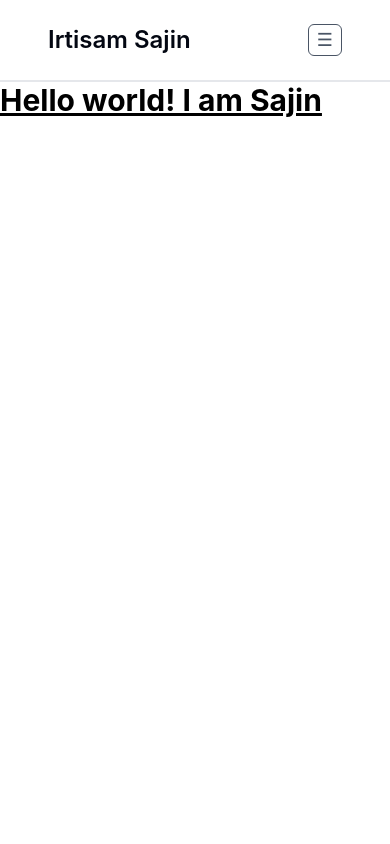
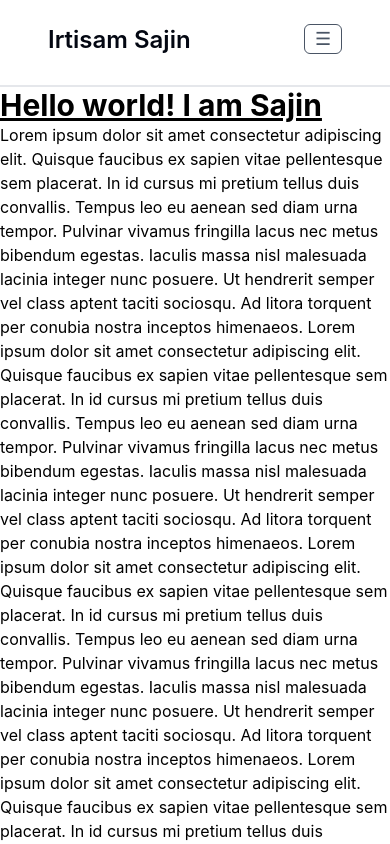
Before and after one commit to irtisamsajin/irtisamsajin.github.io, a React (Vite) app: page /#/ in a window 390 px wide. Shown: the top 844 px of the page. Built offline with nearby package versions, Linux system fonts and the light colour scheme.

Commit message:
Navbar: animations for small screen menu toggle

```diff
--- a/src/Components/Navbar.jsx
+++ b/src/Components/Navbar.jsx
@@ -9,7 +9,6 @@ function Navbar({activePage}) {
         <div className="flex justify-between px-12 md:px-20 lg:px-30 p-6 opacity-100 bg-white text-gray-950 ">
             <div>
                 <Link to="/" ><h3 className="text-2xl font-semibold">Irtisam Sajin</h3></Link>
-
             </div>
             <div className="hidden sm:flex justify-center gap-1 sm:gap-5 md:gap-6 lg:gap-10 text-lg text-gray-500">
                 <Link to="/" className={`hover:text-gray-950 transition duration-300 ${activePage=='/'?'text-gray-950 font-medium':''}`}>Home</Link>
@@ -19,22 +18,48 @@ function Navbar({activePage}) {
                 <Link to="/contact" className={`hover:text-gray-950 transition duration-300 ${activePage=='/contact'?'text-gray-950 font-medium':''}`}>Contact</Link>
             </div>
 
-        <div className="sm:hidden flex justify-center gap-1 sm:gap-5 md:gap-6 lg:gap-10 text-lg text-gray-500">
-            <button className="text-gray-600 cursor-pointer border rounded-md px-2" onClick={() => setOpenMenu(!openMenu)}> {openMenu?'✕':'☰'}  </button>
+            <div className="sm:hidden text-lg text-gray-500">
+                <button className="text-gray-600 cursor-pointer border rounded-md px-2 transition duration-300" onClick={() => setOpenMenu(!openMenu)} >
+                    <span className="relative block w-5 h-7 ">
+                        <span
+                            className={`absolute inset-0 transition-all duration-300 ${
+                                openMenu
+                                    ? 'opacity-0 rotate-90 scale-75'
+                                    : 'opacity-100 rotate-0 scale-100'
+                            }`}
+                        >
+                            ☰
+                        </span>
 
-
+                        <span
+                            className={`absolute inset-0 transition-all duration-300 ${
+                                openMenu
+                                    ? 'opacity-100 rotate-0 scale-100'
+                                    : 'opacity-0 -rotate-90 scale-75'
+                            }`}
+                        >
+                            ✕
+                        </span>
+                    </span>
+                </button>
             </div>
         </div>
         <div className="sm:hidden">
-        {openMenu && (
-            <div className="grid gap-2 px-12 pt-3 pb-4 bg-white text-gray-500 text-lg">
+
+            <div className={`fixed w-full grid gap-2 px-12 pt-3 pb-6 bg-white text-gray-500 text-lg border-b-2 border-b-gray-200 transition-all duration-500 ease-in-out overflow-hidden
+              ${
+                    openMenu
+                        ? 'max-h-80 opacity-100 pt-3 pb-4 translate-y-0'
+                        : 'max-h-0 opacity-0 py-0 -translate-y-2 pointer-events-none'
+                }`}
+            >
                 <Link to="/" className={`hover:text-gray-950 transition duration-300 ${activePage=='/'?'text-gray-950 font-medium':''}` } >Home</Link>
                 <Link to="/profile" className={`hover:text-gray-950 transition duration-300 ${activePage=='/profile'?'text-gray-950 font-medium':''}`} >Profile</Link>
                 <Link to="/projects" className={`hover:text-gray-950 transition duration-300 ${activePage=='/projects'?'text-gray-950 font-medium':''}`} >Projects</Link>
                 <Link to="/blog" className={`hover:text-gray-950 transition duration-300 ${activePage=='/blog'?'text-gray-950 font-medium':''}`} >Blog</Link>
                 <Link to="/contact" className={`hover:text-gray-950 transition duration-300 ${activePage=='/contact'?'text-gray-950 font-medium':''}`} >Contact</Link>
             </div>
-        )}
+
         </div>
 
     </div>
--- a/src/routes/Home.jsx
+++ b/src/routes/Home.jsx
@@ -8,6 +8,17 @@ function Home() {
       <h1 className="text-3xl font-bold underline">
         Hello world! I am Sajin
       </h1>
+      <p>
+        Lorem ipsum dolor sit amet consectetur adipiscing elit. Quisque faucibus ex sapien vitae pellentesque sem placerat. In id cursus mi pretium tellus duis convallis. Tempus leo eu aenean sed diam urna tempor. Pulvinar vivamus fringilla lacus nec metus bibendum egestas. Iaculis massa nisl malesuada lacinia integer nunc posuere. Ut hendrerit semper vel class aptent taciti sociosqu. Ad litora torquent per conubia nostra inceptos himenaeos.
+
+Lorem ipsum dolor sit amet consectetur adipiscing elit. Quisque faucibus ex sapien vitae pellentesque sem placerat. In id cursus mi pretium tellus duis convallis. Tempus leo eu aenean sed diam urna tempor. Pulvinar vivamus fringilla lacus nec metus bibendum egestas. Iaculis massa nisl malesuada lacinia integer nunc posuere. Ut hendrerit semper vel class aptent taciti sociosqu. Ad litora torquent per conubia nostra inceptos himenaeos.
+
+Lorem ipsum dolor sit amet consectetur adipiscing elit. Quisque faucibus ex sapien vitae pellentesque sem placerat. In id cursus mi pretium tellus duis convallis. Tempus leo eu aenean sed diam urna tempor. Pulvinar vivamus fringilla lacus nec metus bibendum egestas. Iaculis massa nisl malesuada lacinia integer nunc posuere. Ut hendrerit semper vel class aptent taciti sociosqu. Ad litora torquent per conubia nostra inceptos himenaeos.
+
+Lorem ipsum dolor sit amet consectetur adipiscing elit. Quisque faucibus ex sapien vitae pellentesque sem placerat. In id cursus mi pretium tellus duis convallis. Tempus leo eu aenean sed diam urna tempor. Pulvinar vivamus fringilla lacus nec metus bibendum egestas. Iaculis massa nisl malesuada lacinia integer nunc posuere. Ut hendrerit semper vel class aptent taciti sociosqu. Ad litora torquent per conubia nostra inceptos himenaeos.
+
+Lorem ipsum dolor sit amet consectetur adipiscing elit. Quisque faucibus ex sapien vitae pellentesque sem placerat. In id cursus mi pretium tellus duis convallis. Tempus leo eu aenean sed diam urna tempor. Pulvinar vivamus fringilla lacus nec metus bibendum egestas. Iaculis massa nisl malesuada lacinia integer nunc posuere. Ut hendrerit semper vel class aptent taciti sociosqu. Ad litora torquent per conubia nostra inceptos himenaeos.
+      </p>
     </>
   )
 }
--- a/src/routes/Profile.jsx
+++ b/src/routes/Profile.jsx
@@ -6,6 +6,17 @@ function Profile() {
     <>
       <Navbar activePage='/profile' />
       Reached Profile
+      <p>
+        Lorem ipsum dolor sit amet consectetur adipiscing elit. Quisque faucibus ex sapien vitae pellentesque sem placerat. In id cursus mi pretium tellus duis convallis. Tempus leo eu aenean sed diam urna tempor. Pulvinar vivamus fringilla lacus nec metus bibendum egestas. Iaculis massa nisl malesuada lacinia integer nunc posuere. Ut hendrerit semper vel class aptent taciti sociosqu. Ad litora torquent per conubia nostra inceptos himenaeos.
+
+Lorem ipsum dolor sit amet consectetur adipiscing elit. Quisque faucibus ex sapien vitae pellentesque sem placerat. In id cursus mi pretium tellus duis convallis. Tempus leo eu aenean sed diam urna tempor. Pulvinar vivamus fringilla lacus nec metus bibendum egestas. Iaculis massa nisl malesuada lacinia integer nunc posuere. Ut hendrerit semper vel class aptent taciti sociosqu. Ad litora torquent per conubia nostra inceptos himenaeos.
+
+Lorem ipsum dolor sit amet consectetur adipiscing elit. Quisque faucibus ex sapien vitae pellentesque sem placerat. In id cursus mi pretium tellus duis convallis. Tempus leo eu aenean sed diam urna tempor. Pulvinar vivamus fringilla lacus nec metus bibendum egestas. Iaculis massa nisl malesuada lacinia integer nunc posuere. Ut hendrerit semper vel class aptent taciti sociosqu. Ad litora torquent per conubia nostra inceptos himenaeos.
+
+Lorem ipsum dolor sit amet consectetur adipiscing elit. Quisque faucibus ex sapien vitae pellentesque sem placerat. In id cursus mi pretium tellus duis convallis. Tempus leo eu aenean sed diam urna tempor. Pulvinar vivamus fringilla lacus nec metus bibendum egestas. Iaculis massa nisl malesuada lacinia integer nunc posuere. Ut hendrerit semper vel class aptent taciti sociosqu. Ad litora torquent per conubia nostra inceptos himenaeos.
+
+Lorem ipsum dolor sit amet consectetur adipiscing elit. Quisque faucibus ex sapien vitae pellentesque sem placerat. In id cursus mi pretium tellus duis convallis. Tempus leo eu aenean sed diam urna tempor. Pulvinar vivamus fringilla lacus nec metus bibendum egestas. Iaculis massa nisl malesuada lacinia integer nunc posuere. Ut hendrerit semper vel class aptent taciti sociosqu. Ad litora torquent per conubia nostra inceptos himenaeos.
+      </p>
     </>
   )
 }
```
Lines whose indentation alone changed are shown as unchanged.
